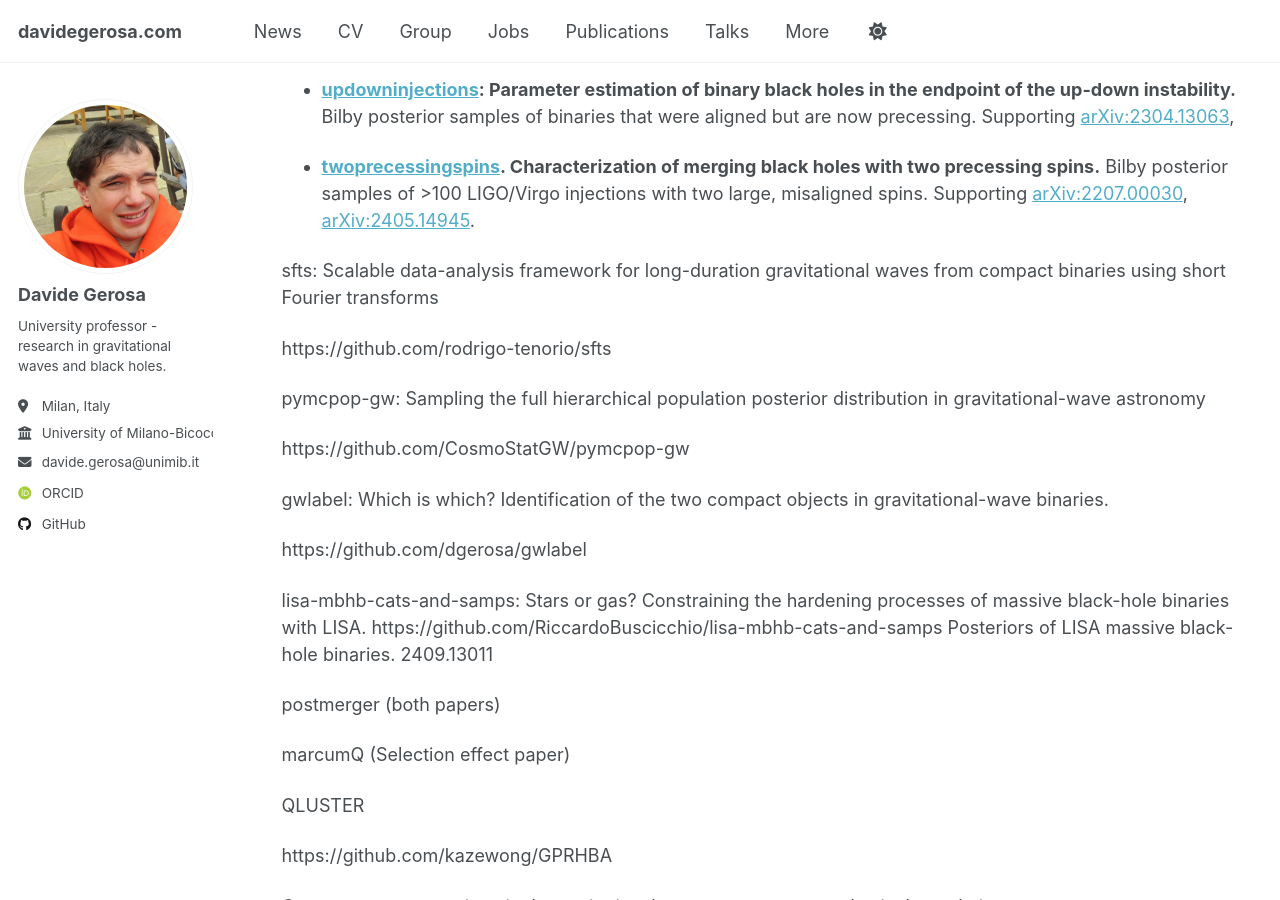
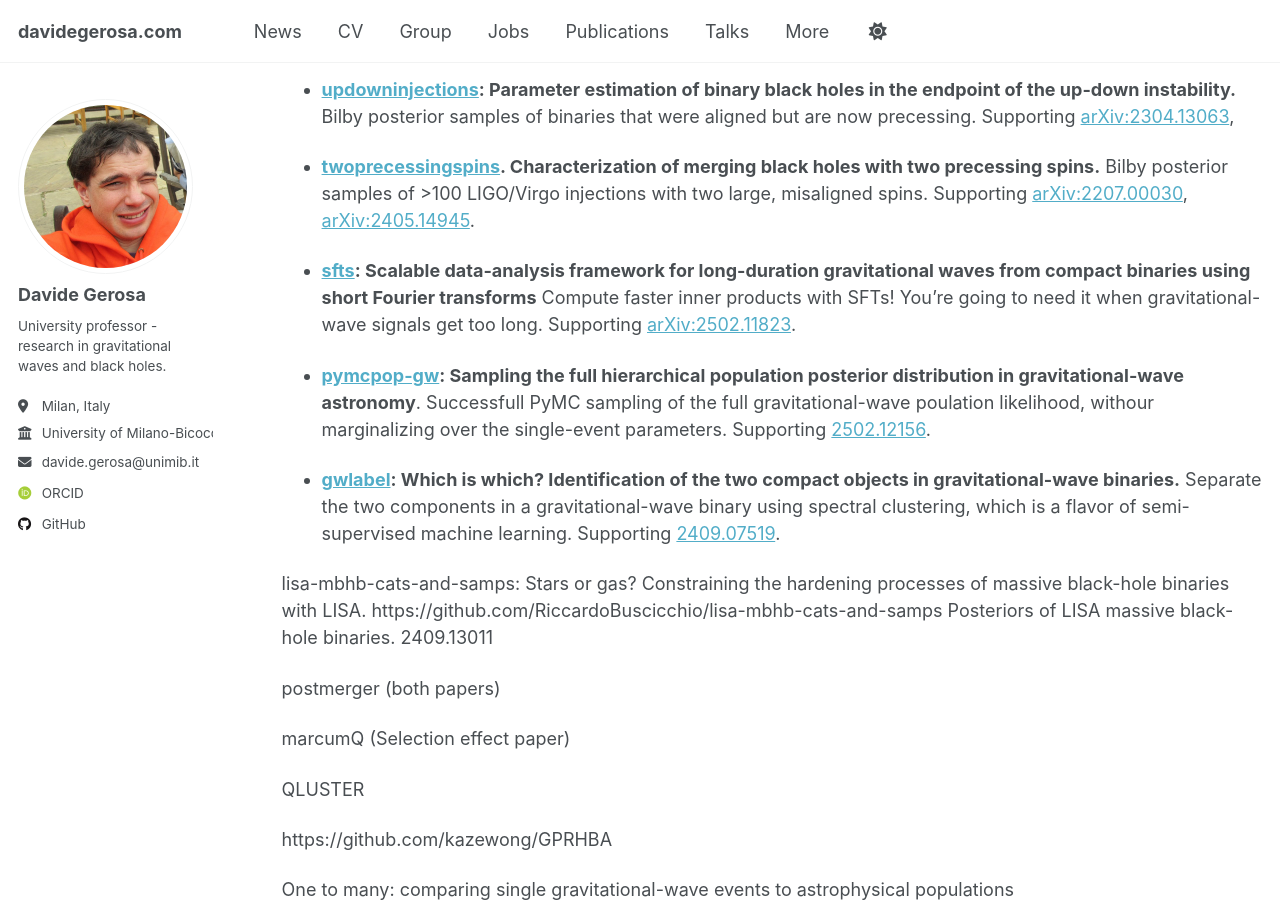
Before and after one commit to dgerosa/website, a Jekyll site: the page built from _pages/more.md, in a window 1280 px wide and 900 px high, scrolled down 1612 px. Built offline with Jekyll 4.4.1, drawn with Linux system fonts in a browser that asks for light colours; some web fonts are replaced.

Commit message:
updated from dgerosa/cv

```diff
--- a/_pages/more.md
+++ b/_pages/more.md
@@ -37,7 +37,6 @@ This is a template github repository to write scientific papers. Templates for t
 
 - **[filltex](https://github.com/dgerosa/filltex):  Automagically fill LaTex bibliography.**
 Are you tired of copying bibtex records when writing papers? We got you covered. This is a web-scraping tool to automatically download citation records from both ADS and INSPIRE and automagically fill bib files. Usage from the terminal is straightforward, and our code is also integrated with TexShop.
-
 
 - **[spinprecession](https://github.com/dgerosa/precession): Black-hole binary inspiral: a precession-averaged approach.**
 Some animations and data on black-hole binary spin precession. Supporting
@@ -89,20 +88,14 @@ Bilby posterior samples of >100 LIGO/Virgo injections with two large, misaligned
 [arXiv:2207.00030](https://arxiv.org/abs/2207.00030),
 [arXiv:2405.14945](https://arxiv.org/abs/2405.14945).
 
+- **[sfts](https://github.com/rodrigo-tenorio/sfts): Scalable data-analysis framework for long-duration gravitational waves from compact binaries using short Fourier transforms** Compute faster inner products with SFTs! You're going to need it when gravitational-wave signals get too long. Supporting
+[arXiv:2502.11823](https://arxiv.org/abs/2502.11823).
 
-sfts: Scalable data-analysis framework for long-duration gravitational waves from compact binaries using short Fourier transforms
+- **[pymcpop-gw](https://github.com/CosmoStatGW/pymcpop-gw): Sampling the full hierarchical population posterior distribution in gravitational-wave astronomy**. Successfull PyMC sampling of the full gravitational-wave poulation likelihood, withour marginalizing over the single-event parameters. Supporting
+[2502.12156](https://arxiv.org/abs/2502.12156).
 
-https://github.com/rodrigo-tenorio/sfts
-
-
-pymcpop-gw: Sampling the full hierarchical population posterior distribution in gravitational-wave astronomy
-
-https://github.com/CosmoStatGW/pymcpop-gw
-
-gwlabel: Which is which? Identification of the two compact objects in gravitational-wave binaries.
-
-https://github.com/dgerosa/gwlabel
-
+- **[gwlabel](https://github.com/dgerosa/gwlabel): Which is which? Identification of the two compact objects in gravitational-wave binaries.** Separate the two components in a gravitational-wave binary using spectral clustering, which is a flavor of semi-supervised machine learning. Supporting
+[2409.07519](https://arxiv.org/abs/2409.07519).
 
 lisa-mbhb-cats-and-samps: Stars or gas? Constraining the hardening processes of massive black-hole binaries with LISA.
 https://github.com/RiccardoBuscicchio/lisa-mbhb-cats-and-samps
```
Also changed, not shown: _pages/_publications.md (+10 -0 lines), _pages/_talks.md (+17 -0 lines).
